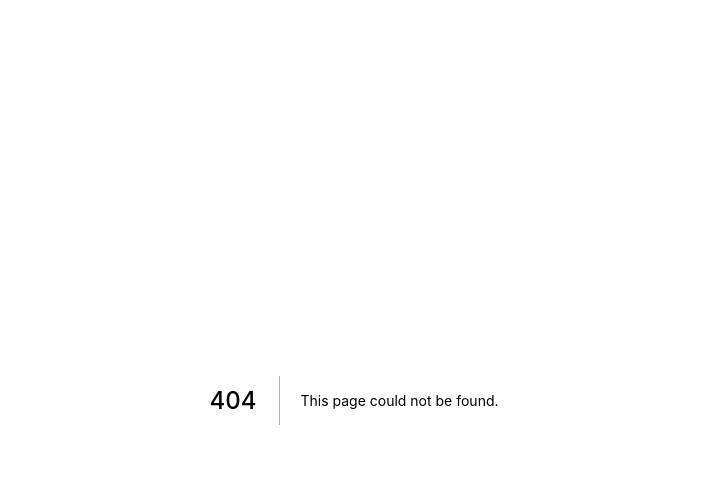
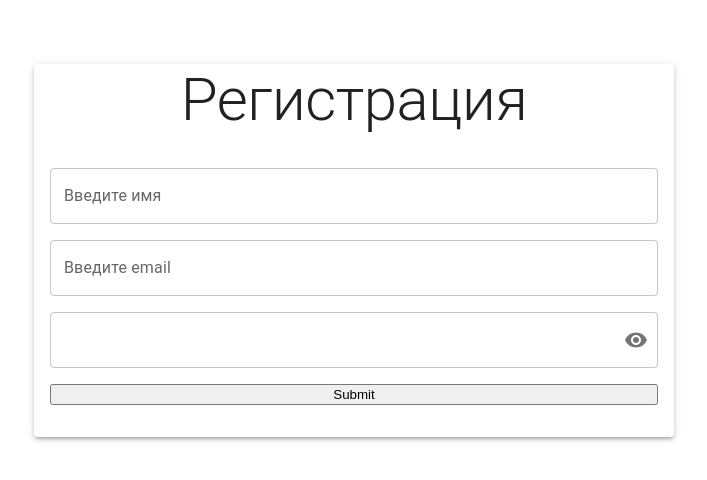
Before and after one commit to Isl0m/next-ts, a Next.js app: page /auth/signup in a window 1280 px wide. Before the commit this address had no page. Shown: the top 480 px of the page, without its empty margins (286-993 px from the left). Built offline with nearby package versions, Linux system fonts and the light colour scheme.

Commit message:
first commit

```diff
--- /dev/null
+++ b/app/components/MInput/PasswordField.tsx
@@ -0,0 +1,49 @@
+import { useState, FC } from 'react';
+import { Controller } from 'react-hook-form';
+import { OutlinedInput, InputAdornment, IconButton } from '@mui/material';
+import { Visibility, VisibilityOff } from '@mui/icons-material';
+import { IProps } from './input.interface';
+
+const PasswordField: FC<IProps> = ({ name, control, customRule, label }) => {
+  const [showPassword, setShowPassword] = useState(false);
+
+  const handleClickShowPassword = () => {
+    setShowPassword(true);
+  };
+
+  const handleMouseDownPassword = (
+    event: React.MouseEvent<HTMLButtonElement>
+  ) => {
+    event.preventDefault();
+  };
+  return (
+    <Controller
+      name={name}
+      control={control}
+      rules={customRule}
+      render={({ field, fieldState: { error } }) => (
+        <OutlinedInput
+          id="outlined-adornment-password"
+          type={showPassword ? 'text' : 'password'}
+          endAdornment={
+            <InputAdornment position="end">
+              <IconButton
+                aria-label="toggle password visibility"
+                onClick={handleClickShowPassword}
+                onMouseDown={handleMouseDownPassword}
+                edge="end"
+              >
+                {showPassword ? <VisibilityOff /> : <Visibility />}
+              </IconButton>
+            </InputAdornment>
+          }
+          {...field}
+          label={label}
+          error={Boolean(error)}
+        />
+      )}
+    />
+  );
+};
+
+export default PasswordField;
--- /dev/null
+++ b/app/components/MInput/index.tsx
@@ -0,0 +1,27 @@
+import { Controller } from 'react-hook-form';
+import { TextField } from '@mui/material';
+import { IProps } from './input.interface';
+
+const MInput: React.FC<IProps> = ({ control, name, label, customRule }) => {
+  return (
+    <>
+      <Controller
+        name={name}
+        control={control}
+        defaultValue=""
+        rules={customRule}
+        render={({ field, fieldState: { error } }) => (
+          <TextField
+            label={label}
+            variant="outlined"
+            {...field}
+            error={Boolean(error)}
+            helperText={error?.message}
+          />
+        )}
+      />
+    </>
+  );
+};
+
+export default MInput;
--- /dev/null
+++ b/app/components/SignUp/index.tsx
@@ -0,0 +1,66 @@
+import { useForm, SubmitHandler } from 'react-hook-form';
+import { Stack, Paper, Typography } from '@mui/material';
+
+import MInput from '../MInput';
+import PasswordField from '../MInput/PasswordField';
+import { IFormInput } from './signup.interface';
+import { emailRegex, passwordRegex } from '../../const';
+
+const SignUp: React.FC = () => {
+  const { control, handleSubmit } = useForm<IFormInput>({
+    mode: 'onChange',
+  });
+
+  const onSubmit: SubmitHandler<IFormInput> = (data) => {
+    console.log(data);
+  };
+
+  return (
+    <Paper elevation={3} sx={{ width: '50%', mx: 'auto', mt: '4rem' }}>
+      <Typography align="center" variant="h2" component="div">
+        Регистрация
+      </Typography>
+      <form onSubmit={handleSubmit(onSubmit)} style={{ padding: '2rem 1rem' }}>
+        <Stack spacing={2}>
+          <MInput
+            name="name"
+            label="Введите имя"
+            control={control}
+            customRule={{
+              required: 'Поле обязательно для заполнения',
+              maxLength: { value: 20, message: 'Имя слишком длинное' },
+            }}
+          />
+          <MInput
+            name="email"
+            label="Введите email"
+            control={control}
+            customRule={{
+              required: 'Поле обязательно для заполнения',
+              pattern: {
+                value: emailRegex,
+                message: 'Неверный формат email',
+              },
+            }}
+          />
+          <PasswordField
+            name="password"
+            label="Введите пароль"
+            control={control}
+            customRule={{
+              required: 'Поле обязательно для заполнения',
+              pattern: {
+                value: passwordRegex,
+                message:
+                  'Пароль должен содержать не менее 6 символов, включая одну заглавную букву, одну строчную букву, одну цифру и один спецсимвол',
+              },
+            }}
+          />
+          <input type="submit" />
+        </Stack>
+      </form>
+    </Paper>
+  );
+};
+
+export default SignUp;
--- /dev/null
+++ b/app/components/SignUp/signup.interface.ts
@@ -0,0 +1,5 @@
+export interface IFormInput {
+    name: string;
+    email: string;
+    password: string;
+  }
--- /dev/null
+++ b/app/const.js
@@ -0,0 +1,5 @@
+
+  export const emailRegex =
+    /^(([^<>()[\]\\.,;:\s@\"]+(\.[^<>()[\]\\.,;:\s@\"]+)*)|(\".+\"))@((\[[0-9]{1,3}\.[0-9]{1,3}\.[0-9]{1,3}\.[0-9]{1,3}\])|(([a-zA-Z\-0-9]+\.)+[a-zA-Z]{2,}))$/;
+  export const passwordRegex =
+    /^(?=.*\d)(?=.*[a-z])(?=.*[A-Z])(?=.*[!"#$%&'()*+,-.\/:;<=>?\\@[\]^_`{|}~]).{6,64}$/;
--- a/pages/api/hello.ts
+++ /dev/null
@@ -1,13 +0,0 @@
-// Next.js API route support: https://nextjs.org/docs/api-routes/introduction
-import type { NextApiRequest, NextApiResponse } from 'next'
-
-type Data = {
-  name: string
-}
-
-export default function handler(
-  req: NextApiRequest,
-  res: NextApiResponse<Data>
-) {
-  res.status(200).json({ name: 'John Doe' })
-}
--- /dev/null
+++ b/pages/auth/signup.tsx
@@ -0,0 +1,19 @@
+import type { NextPage } from 'next';
+import Head from 'next/head';
+
+import SignUpForm from '../../app/components/SignUp';
+
+const SignUp: NextPage = () => {
+  return (
+    <>
+      <Head>
+        <title>SignUp Page</title>
+        <meta name="description" content="Generated by create next app" />
+        <link rel="icon" href="/favicon.ico" />
+      </Head>
+      <SignUpForm />
+    </>
+  );
+};
+
+export default SignUp;
--- a/tsconfig.json
+++ b/tsconfig.json
@@ -15,6 +15,6 @@
     "jsx": "preserve",
     "incremental": true
   },
-  "include": ["next-env.d.ts", "**/*.ts", "**/*.tsx"],
+  "include": ["next-env.d.ts", "**/*.ts", "**/*.tsx", "app/const.js"],
   "exclude": ["node_modules"]
 }
```
Also changed, not shown: app/components/MInput/input.interface.ts (added, +18 -0 lines), package.json (+6 -1 lines), pages/index.tsx (+16 -58 lines), styles/Home.module.css (deleted, +0 -116 lines), 1 other file (tests, documents, lock files or other folders).
